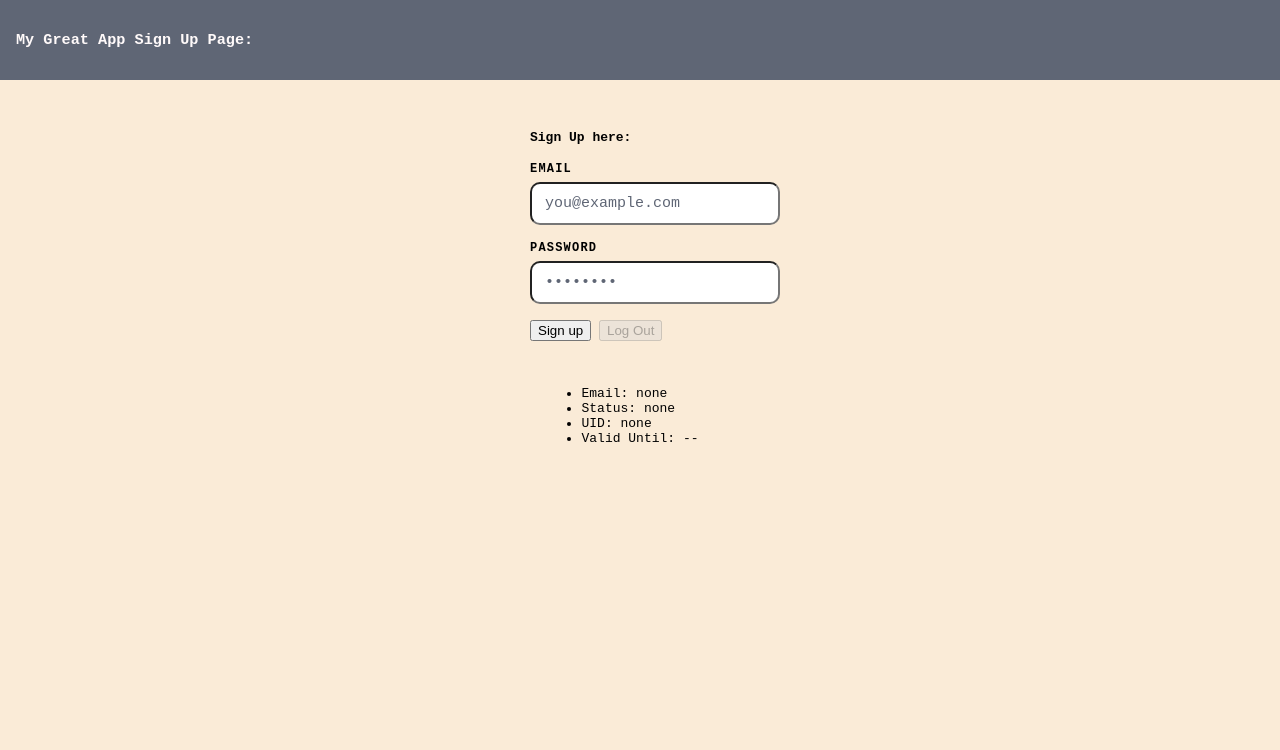
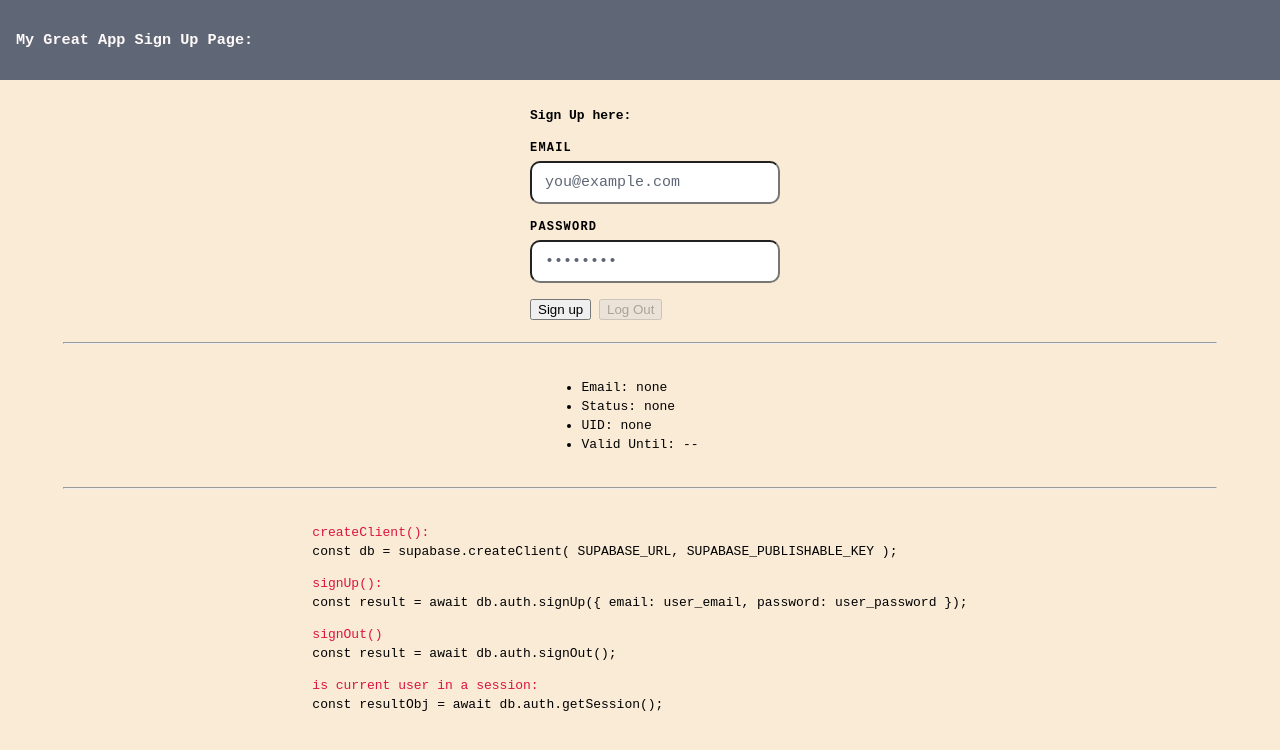
Before and after one commit to kdowd/supabaseFuncTest, a plain HTML site: page signup.html in a window 1280 px wide. Drawn offline with nearby package versions, Linux system fonts and the light colour scheme.

Commit message:
css fixes

```diff
--- a/signup.html
+++ b/signup.html
@@ -12,8 +12,6 @@
             background-color: antiquewhite;
             margin: 0;
             min-height: 100vh;
-
-
             font: small monospace, sans-serif;
             -webkit-font-smoothing: antialiased;
         }
@@ -23,10 +21,10 @@
             flex-direction: column;
             align-items: center;
             justify-content: start;
-            margin-top: 2rem;
+            margin-top: 0.66rem;
             ;
 
-            gap: 2rem;
+            gap: 1rem;
         }
 
 
@@ -67,6 +65,32 @@
             background-color: #5f6675;
             color: snow;
         }
+
+        hr {
+            width: 90%;
+            background-color: black;
+        }
+
+        .signup-results ul {
+            display: flex;
+            flex-direction: column;
+            gap: 4px;
+        }
+
+        .info ul {
+            display: flex;
+            flex-direction: column;
+            gap: 4px;
+            font-size: 13px;
+            padding: 0 8px;
+            margin: 0;
+            list-style-type: none;
+
+            p {
+                margin-bottom: 4px;
+                color: crimson;
+            }
+        }
     </style>
 </head>
 
@@ -95,11 +119,31 @@
             </form>
 
         </section>
-
+        <hr />
         <div class="signup-results">
             <span></span>
         </div>
 
+        <hr />
+        <div class="info">
+            <ul>
+                <li>
+                    <p>createClient():</p>const db = supabase.createClient(
+                    SUPABASE_URL, SUPABASE_PUBLISHABLE_KEY
+                    );
+                </li>
+                <li>
+                    <p>signUp():</p> const result = await db.auth.signUp({ email: user_email, password: user_password
+                    });
+                </li>
+                <li>
+                    <p>signOut()</p>const result = await db.auth.signOut();
+                </li>
+                <li>
+                    <p>is current user in a session:</p>const resultObj = await db.auth.getSession();
+                </li>
+            </ul>
+        </div>
 
     </div>
 
@@ -138,6 +182,7 @@
 
             const result = await db.auth.signUp({ email: user_email, password: user_password });
 
+            // easy debugging, availble in console
             window.currentUserObj = result;
 
             let data = result.data;
@@ -182,7 +227,12 @@
         }
 
         async function isCurrentUserSession() {
-            const { data: { session }, error } = await db.auth.getSession();
+            // const { data: { session }, error } =
+
+            const resultObj = await db.auth.getSession();
+
+            const session = resultObj.data.session;
+            const error = resultObj.error;
 
             if (session) {
                 console.log('User is logged in:', session.user);
```
